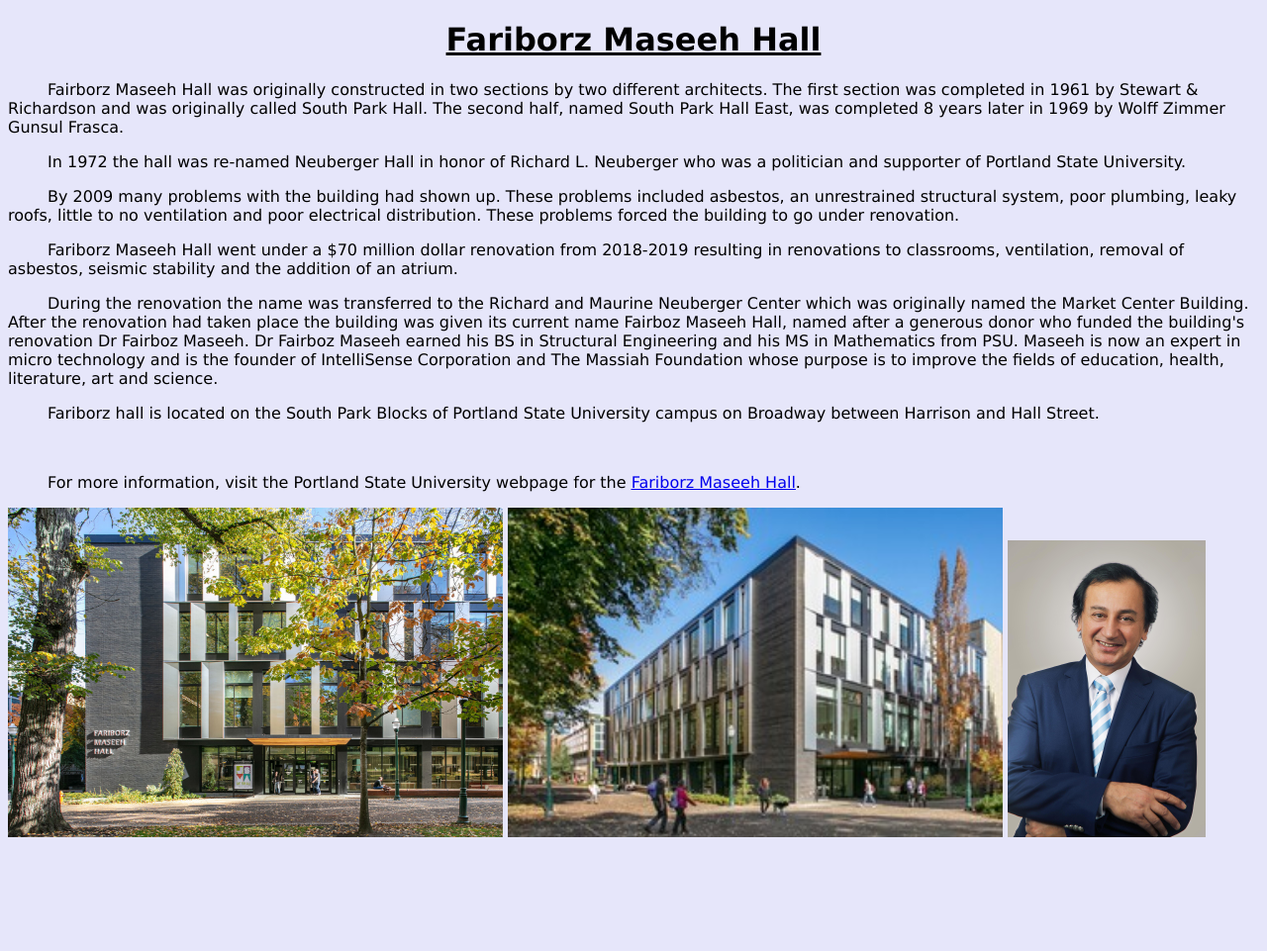
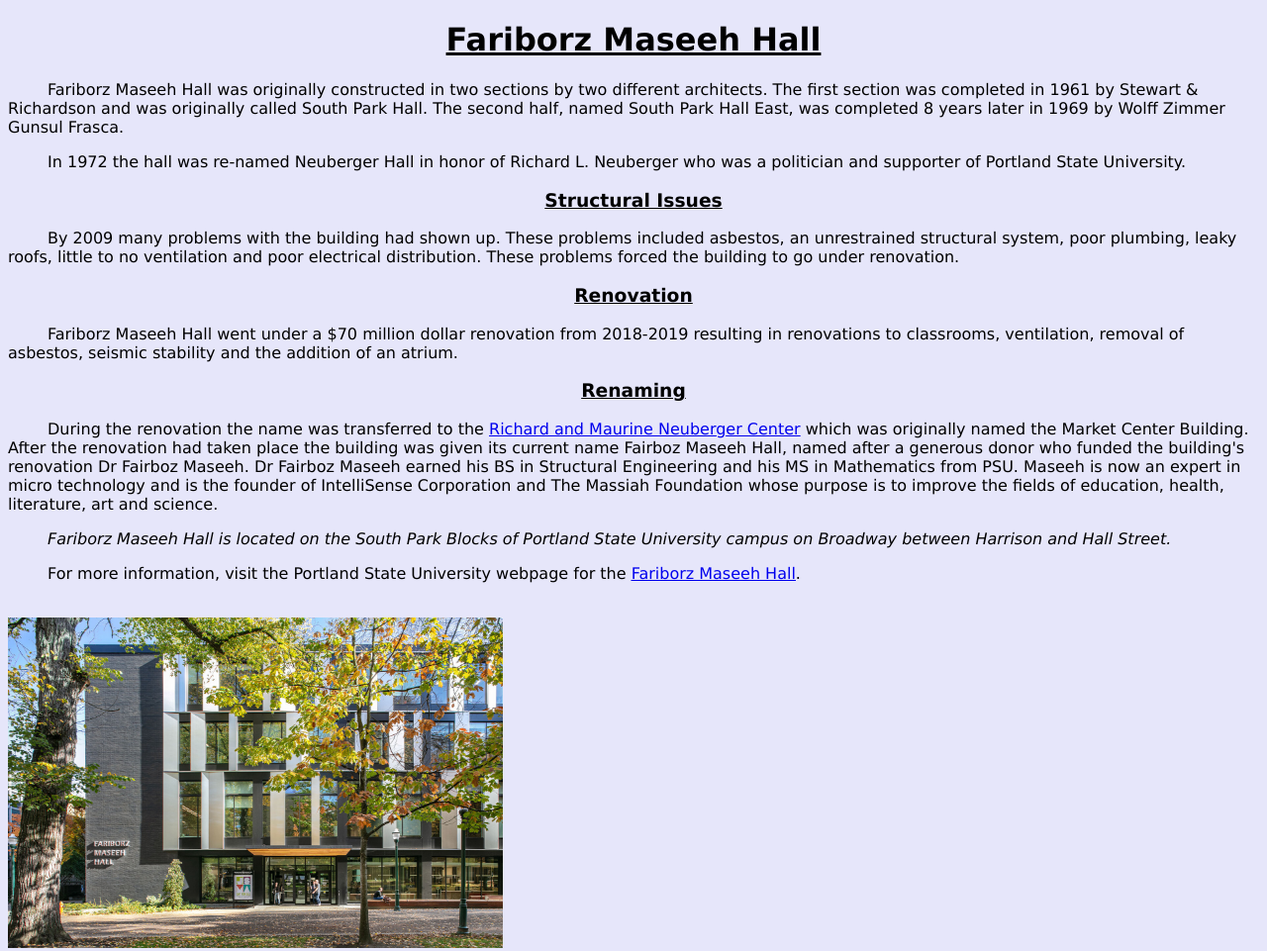
Before and after one commit to aishwaryam-psu/Flash-Coding-Group-3, a plain HTML site: page index.html in a window 1280 px wide. Shown: the whole page at 99% size. Before the commit the page ends 858 px from the top, so only its background shows below. Drawn offline with Linux system fonts and the light colour scheme.

Commit message:
Create index.html

```diff
--- a/index.html
+++ b/index.html
@@ -13,6 +13,9 @@
     h1 {
       text-align: center
      }
+    h3 {
+       text-align: center
+      }
    img {
       align: center
       }
@@ -24,31 +27,30 @@
 
    <body>
    <h1><u>Fariborz Maseeh Hall</u></h1>
-      <p>Fairborz Maseeh Hall was originally constructed in two sections by two different architects.  The first section was completed in 1961 by Stewart & Richardson and was originally called South Park Hall.  The second half, named South Park Hall East, was completed 8 years later in 1969 by Wolff Zimmer Gunsul Frasca.
+      <p>Fariborz Maseeh Hall was originally constructed in two sections by two different architects.  The first section was completed in 1961 by Stewart & Richardson and was originally called South Park Hall.  The second half, named South Park Hall East, was completed 8 years later in 1969 by Wolff Zimmer Gunsul Frasca.
       </p>
 
       <p>In 1972 the hall was re-named Neuberger Hall in honor of Richard L. Neuberger who was a politician and supporter of Portland State University.
       </p>
 
+      <h3><u>Structural Issues</u></h3>
       <p>By 2009 many problems with the building had shown up.  These problems included asbestos, an unrestrained structural system, poor plumbing, leaky roofs, little to no ventilation and poor electrical distribution.  These problems forced the building to go under renovation.
       </p>
 
+      <h3><u>Renovation</u></h3>
       <p>Fariborz Maseeh Hall went under a $70 million dollar renovation from 2018-2019 resulting in renovations to classrooms, ventilation, removal of asbestos, seismic stability and the addition of an atrium.
       </p>
 
-      <p>During the renovation the name was transferred to the Richard and Maurine Neuberger Center which was originally named the Market Center Building.  After the renovation had taken place the building was given its current name Fairboz Maseeh Hall, named after a generous donor who funded the building's renovation Dr Fairboz Maseeh. Dr Fairboz Maseeh earned his BS in Structural Engineering and his MS in Mathematics from PSU.  Maseeh is now an expert in micro technology and is the founder of IntelliSense Corporation and The Massiah Foundation whose purpose is to improve the fields of education, health, literature, art and science.
+      <h3><u>Renaming</u></h3>
+      <p>During the renovation the name was transferred to the <a href="https://www.pdx.edu/buildings/campus-building/richard-and-maurine-neuberger-center" target="_blank">Richard and Maurine Neuberger Center</a> which was originally named the Market Center Building.  After the renovation had taken place the building was given its current name Fairboz Maseeh Hall, named after a generous donor who funded the building's renovation Dr Fairboz Maseeh. Dr Fairboz Maseeh earned his BS in Structural Engineering and his MS in Mathematics from PSU.  Maseeh is now an expert in micro technology and is the founder of IntelliSense Corporation and The Massiah Foundation whose purpose is to improve the fields of education, health, literature, art and science.
       </p>
 
-      <p>Fariborz hall is located on the South Park Blocks of Portland State University campus on Broadway between Harrison and Hall Street.
+      <p><i>Fariborz Maseeh Hall is located on the South Park Blocks of Portland State University campus on Broadway between Harrison and Hall Street.</i>
       </p>
 
-      <br>
-
-      <p>For more information, visit the Portland State University webpage for the <a href="https://www.pdx.edu/buildings/campus-building/fariborz-maseeh-hall" target="_blank"><u>Fariborz Maseeh Hall</u></a>.</p>
+      <p>For more information, visit the Portland State University webpage for the <a href="https://www.pdx.edu/buildings/campus-building/fariborz-maseeh-hall" target="_blank"><u>Fariborz Maseeh Hall</u></a>.</p><br>
 
       <img src="pictures/Maseeh.jpg" alt="Fariborz Maseeh Hall" width="500">
-      <img src="pictures/Secondangle.jpg" alt="Fariborz Maseeh Hall" width="500">
-      <img src="pictures/Maseehhimself.jpg" alt="Fariborz Maseeh Hall" width="200">
 
    </body>
 
```
